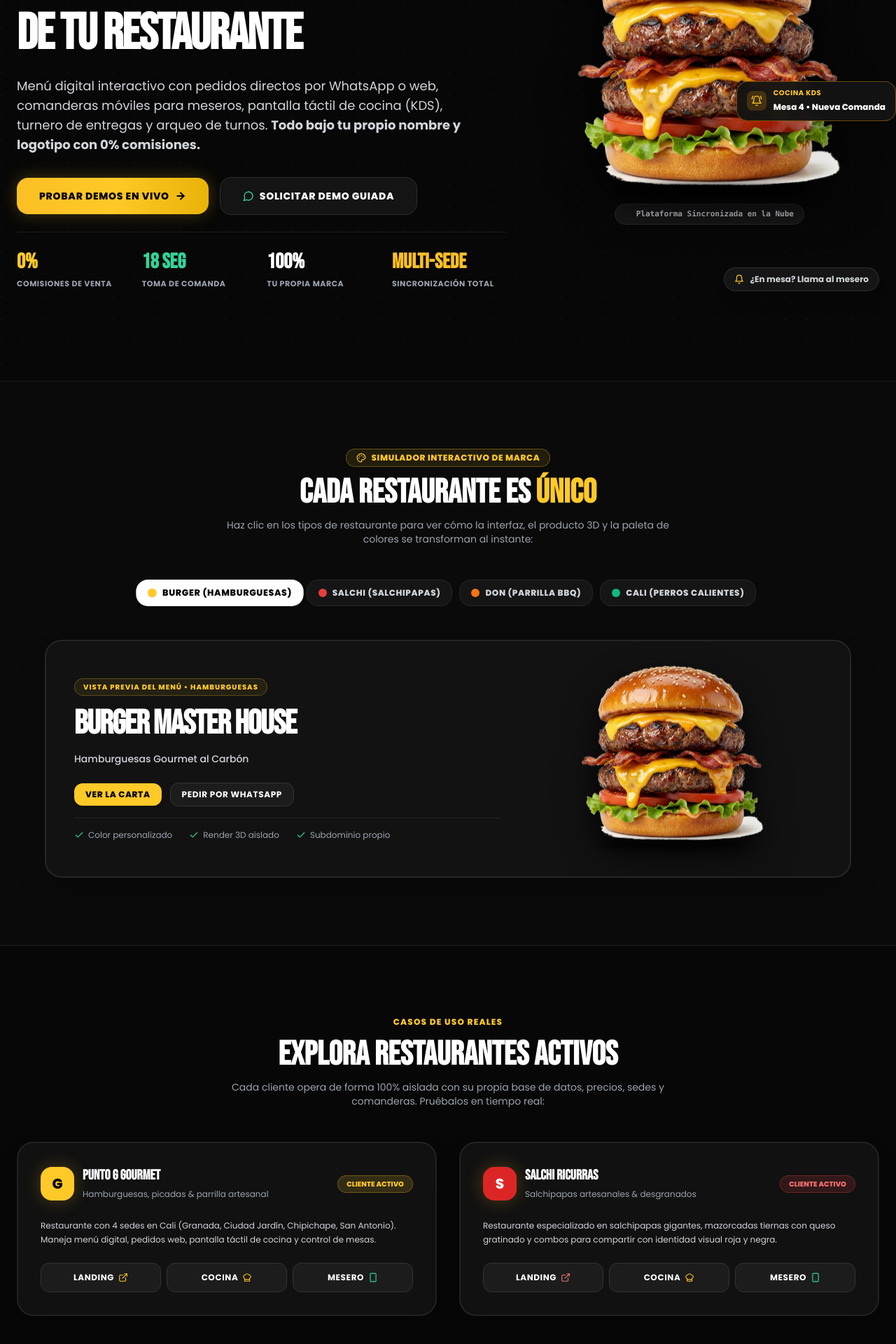
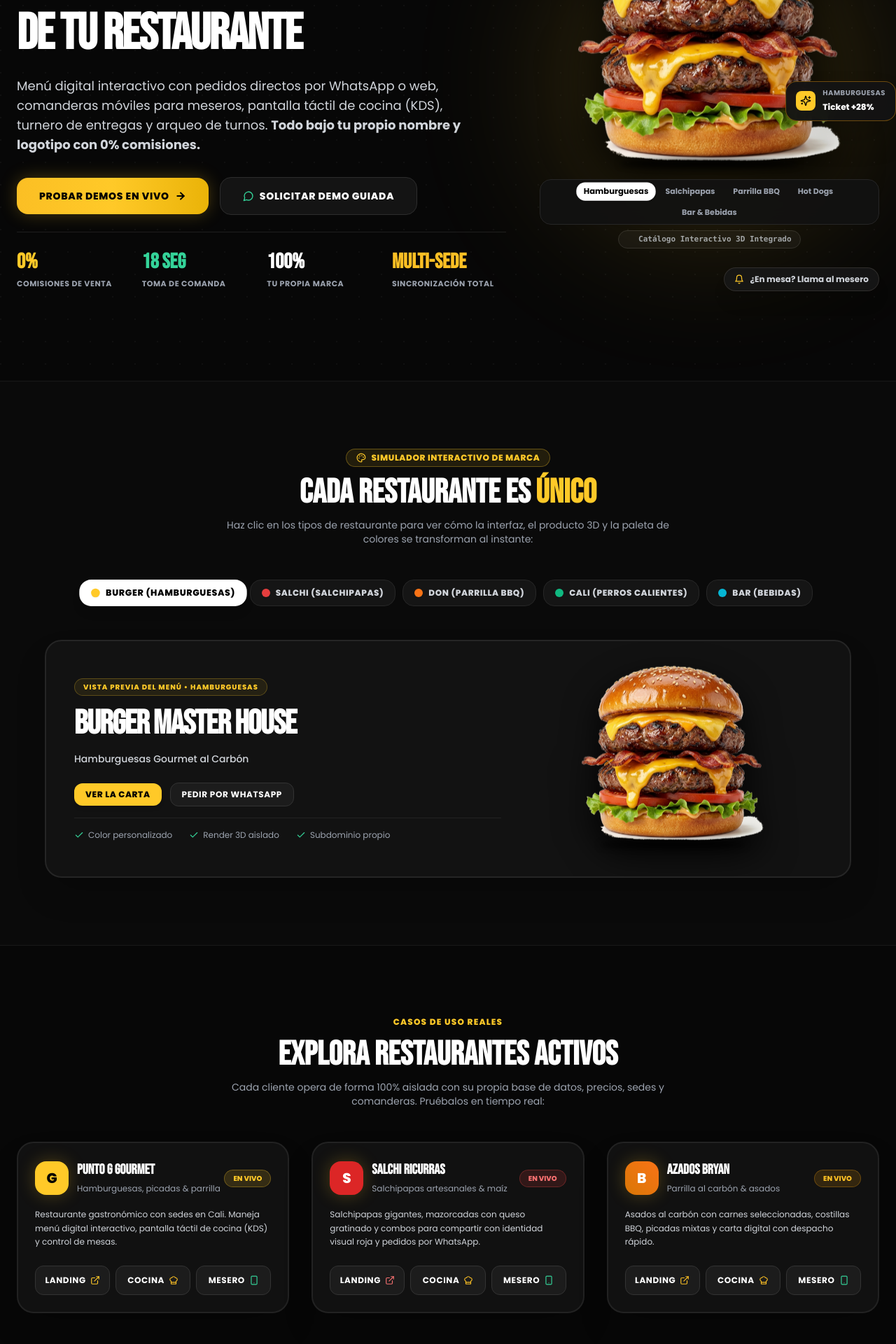
Before and after one commit to SarriaFreelancer/gastronegocios, a Next.js app: page / in a window 1280 px wide. Shown: the part 360-2280 px from the top of the page at 70% size. Built offline with nearby package versions, Linux system fonts and the light colour scheme; no server answers; the database is empty.

Commit message:
feat: UX/UI interactiva para GastroNegocios y aislamiento total de marcas en landing de restaurantes

```diff
--- a/next.config.mjs
+++ b/next.config.mjs
@@ -6,7 +6,11 @@ const nextConfig = {
     remotePatterns: [
       {
         protocol: 'https',
-        hostname: 'images.unsplash.com',
+        hostname: '**',
+      },
+      {
+        protocol: 'http',
+        hostname: '**',
       },
     ],
   },
--- a/src/components/saas/SaasLandingPage.tsx
+++ b/src/components/saas/SaasLandingPage.tsx
@@ -80,12 +80,33 @@ const BRAND_SIMULATOR_PRESETS: BrandPreset[] = [
     image: '/images/assets/hotdog-3d.png',
     samplePrice: '$18.900',
   },
+  {
+    id: 'drinks',
+    name: 'BAR & CÓCTELES LOUNGE',
+    slogan: 'Bebidas Premium y Coctelería de Autor',
+    color: '#06B6D4',
+    category: 'Bebidas',
+    image: '/images/assets/drinks-3d.png',
+    samplePrice: '$24.000',
+  },
+];
+
+const HERO_PRODUCTS = [
+  { id: 'burger', name: 'Hamburguesas', img: '/images/assets/burger-hero-transparent.png', tag: 'Ticket +28%', color: '#FFC928' },
+  { id: 'salchipapa', name: 'Salchipapas', img: '/images/assets/salchipapa-3d.png', tag: 'Top Ventas', color: '#E53E3E' },
+  { id: 'parrilla', name: 'Parrilla BBQ', img: '/images/assets/parrilla-3d.png', tag: 'Cortes Finos', color: '#F97316' },
+  { id: 'hotdog', name: 'Hot Dogs', img: '/images/assets/hotdog-3d.png', tag: 'Despacho Rápido', color: '#10B981' },
+  { id: 'drinks', name: 'Bar & Bebidas', img: '/images/assets/drinks-3d.png', tag: 'Alto Margen', color: '#06B6D4' },
 ];
 
 export function SaasLandingPage() {
   const whatsappSalesUrl =
     'https://wa.me/573229088736?text=' +
-    encodeURIComponent('¡Hola! Me interesa adquirir la plataforma SaaS para mi restaurante. ¿Podrían brindarme información y una demostración guiada?');
+    encodeURIComponent('¡Hola! Me interesa adquirir la plataforma GastroNegocios para mi restaurante. ¿Podrían brindarme información y una demostración guiada?');
+
+  // Hero Interactive 3D Dish Switcher
+  const [heroProductIndex, setHeroProductIndex] = useState(0);
+  const currentHeroProduct = HERO_PRODUCTS[heroProductIndex];
 
   // Interactive Brand Simulator State
   const [activeBrand, setActiveBrand] = useState<BrandPreset>(BRAND_SIMULATOR_PRESETS[0]);
@@ -246,8 +267,14 @@ export function SaasLandingPage() {
             {/* Right Column: Floating 3D Interactive Terminal Showcase */}
             <div className="lg:col-span-5 relative flex flex-col items-center justify-center">
 
+              {/* Ambient Radial Halo */}
+              <div
+                className="absolute w-72 sm:w-96 h-72 sm:h-96 rounded-full blur-[120px] opacity-25 pointer-events-none transition-colors duration-700"
+                style={{ backgroundColor: currentHeroProduct.color }}
+              />
+
               {/* Floating Live Metric: Sales increase */}
-              <div className="absolute -top-4 -left-4 sm:left-4 z-20 px-3.5 py-2 rounded-2xl bg-[#141414]/95 border border-emerald-500/40 text-white shadow-2xl backdrop-blur-md flex items-center gap-2.5 animate-pulse">
+              <div className="absolute -top-4 -left-4 sm:left-2 z-20 px-3.5 py-2 rounded-2xl bg-[#141414]/95 border border-emerald-500/40 text-white shadow-2xl backdrop-blur-md flex items-center gap-2.5 animate-pulse">
                 <div className="w-7 h-7 rounded-lg bg-emerald-500/20 text-emerald-400 flex items-center justify-center font-bold">
                   <TrendingUp className="w-4 h-4" />
                 </div>
@@ -257,36 +284,64 @@ export function SaasLandingPage() {
                 </div>
               </div>
 
-              {/* Floating Live Kitchen Alert */}
+              {/* Floating Live Dynamic Badge */}
               <div className="absolute top-1/2 -right-4 sm:-right-6 z-20 px-3.5 py-2 rounded-2xl bg-[#141414]/95 border border-amber-500/40 text-white shadow-2xl backdrop-blur-md flex items-center gap-2.5">
-                <div className="w-7 h-7 rounded-lg bg-amber-500/20 text-brand-yellow flex items-center justify-center font-bold">
-                  <BellRing className="w-4 h-4" />
+                <div
+                  className="w-7 h-7 rounded-lg flex items-center justify-center font-bold text-black"
+                  style={{ backgroundColor: currentHeroProduct.color }}
+                >
+                  <Sparkles className="w-4 h-4" />
                 </div>
                 <div>
-                  <span className="text-[10px] text-brand-yellow font-bold uppercase tracking-wider block">Cocina KDS</span>
-                  <span className="text-xs font-black text-white">Mesa 4 • Nueva Comanda</span>
+                  <span className="text-[10px] text-gray-400 font-bold uppercase tracking-wider block">
+                    {currentHeroProduct.name}
+                  </span>
+                  <span className="text-xs font-black text-white">
+                    {currentHeroProduct.tag}
+                  </span>
                 </div>
               </div>
 
               {/* 3D Product Float with Ground Shadow */}
               <div className="relative w-[300px] h-[270px] sm:w-[400px] sm:h-[360px] flex items-center justify-center animate-float">
-                <Image
-                  src="/images/assets/burger-hero-transparent.png"
-                  alt="Plataforma SaaS Restaurante 3D"
-                  fill
-                  priority
-                  className="object-contain drop-shadow-[0_28px_32px_rgba(0,0,0,0.95)]"
-                  sizes="(max-width: 1024px) 300px, 400px"
+                <img
+                  key={currentHeroProduct.img}
+                  src={currentHeroProduct.img}
+                  alt={currentHeroProduct.name}
+                  className="w-full h-full object-contain drop-shadow-[0_28px_32px_rgba(0,0,0,0.95)] transition-all duration-500 hover:scale-105 cursor-pointer select-none"
+                  onClick={() => setHeroProductIndex((prev) => (prev + 1) % HERO_PRODUCTS.length)}
+                  title="Haz clic para ver otro plato"
                 />
               </div>
 
               {/* Ground Shadow */}
               <div className="w-48 sm:w-64 h-3 bg-black/80 rounded-[100%] blur-sm -mt-2 pointer-events-none" />
 
+              {/* Interactive Food Switcher Pills */}
+              <div className="mt-4 flex flex-wrap items-center justify-center gap-1.5 p-1 rounded-2xl bg-[#121212]/90 border border-[#262626] backdrop-blur-md z-20">
+                {HERO_PRODUCTS.map((prod, idx) => {
+                  const isActive = heroProductIndex === idx;
+                  return (
+                    <button
+                      key={prod.id}
+                      type="button"
+                      onClick={() => setHeroProductIndex(idx)}
+                      className={`px-2.5 py-1 rounded-xl text-[11px] font-bold transition-all duration-200 cursor-pointer ${
+                        isActive
+                          ? 'bg-white text-black shadow font-black scale-105'
+                          : 'text-gray-400 hover:text-white hover:bg-neutral-800'
+                      }`}
+                    >
+                      {prod.name}
+                    </button>
+                  );
+                })}
+              </div>
+
               {/* Live Status Pill underneath */}
-              <div className="mt-4 inline-flex items-center gap-2 px-3.5 py-1.5 rounded-full bg-[#181818] border border-[#2b2b2b] text-xs text-gray-300">
+              <div className="mt-2 inline-flex items-center gap-2 px-3 py-1 rounded-full bg-[#181818]/60 border border-[#2b2b2b] text-[11px] text-gray-400">
                 <span className="w-2 h-2 rounded-full bg-emerald-400 animate-ping" />
-                <span className="font-mono text-[11px] font-bold">Plataforma Sincronizada en la Nube</span>
+                <span className="font-mono font-bold">Catálogo Interactivo 3D Integrado</span>
               </div>
             </div>
 
@@ -425,10 +480,11 @@ export function SaasLandingPage() {
           </p>
         </div>
 
-        <div className="grid grid-cols-1 md:grid-cols-2 gap-8">
+        <div className="grid grid-cols-1 md:grid-cols-2 lg:grid-cols-3 gap-6 sm:gap-8">
 
           {/* Tarjeta Demo 1: Punto G */}
-          <div className="bg-[#111] border-2 border-[#222] hover:border-brand-yellow/60 rounded-3xl p-6 sm:p-8 space-y-6 shadow-2xl transition-all duration-300 hover:-translate-y-1">
+          <div className="bg-[#111] border-2 border-[#222] hover:border-brand-yellow/60 rounded-3xl p-6 space-y-6 shadow-2xl transition-all duration-300 hover:-translate-y-1 flex flex-col justify-between">
+            <div className="space-y-4">
               <div className="flex items-center justify-between">
                 <div className="flex items-center gap-3">
                   <div className="w-12 h-12 rounded-2xl bg-brand-yellow text-black flex items-center justify-center font-black text-xl shadow-glow">
@@ -438,21 +494,22 @@ export function SaasLandingPage() {
                     <h3 className="text-xl font-black uppercase text-white font-display">
                       Punto G Gourmet
                     </h3>
-                  <span className="text-xs text-gray-400">Hamburguesas, picadas & parrilla artesanal</span>
+                    <span className="text-xs text-gray-400">Hamburguesas, picadas & parrilla</span>
                   </div>
                 </div>
                 <span className="px-3 py-1 rounded-full text-[10px] font-black uppercase bg-brand-yellow/15 text-brand-yellow border border-brand-yellow/30">
-                Cliente Activo
+                  En Vivo
                 </span>
               </div>
 
               <p className="text-xs text-gray-300 leading-relaxed">
-              Restaurante con 4 sedes en Cali (Granada, Ciudad Jardín, Chipichape, San Antonio). Maneja menú digital, pedidos web, pantalla táctil de cocina y control de mesas.
+                Restaurante gastronómico con sedes en Cali. Maneja menú digital interactivo, pantalla táctil de cocina (KDS) y control de mesas.
               </p>
+            </div>
 
             <div className="grid grid-cols-3 gap-2 text-xs font-bold uppercase tracking-wider">
               <Link
-                href="/r/puntog"
+                href="/r/punto-g"
                 target="_blank"
                 className="p-3 rounded-xl bg-[#1c1c1c] hover:bg-[#282828] text-white border border-[#333] flex items-center justify-center gap-1.5 transition text-center"
               >
@@ -460,7 +517,7 @@ export function SaasLandingPage() {
                 <ExternalLink className="w-3.5 h-3.5 text-brand-yellow" />
               </Link>
               <Link
-                href="/r/puntog/cocina"
+                href="/r/punto-g/cocina"
                 target="_blank"
                 className="p-3 rounded-xl bg-[#1c1c1c] hover:bg-[#282828] text-white border border-[#333] flex items-center justify-center gap-1.5 transition text-center"
               >
@@ -468,7 +525,7 @@ export function SaasLandingPage() {
                 <ChefHat className="w-3.5 h-3.5 text-amber-400" />
               </Link>
               <Link
-                href="/r/puntog/mesero"
+                href="/r/punto-g/mesero"
                 target="_blank"
                 className="p-3 rounded-xl bg-[#1c1c1c] hover:bg-[#282828] text-white border border-[#333] flex items-center justify-center gap-1.5 transition text-center"
               >
@@ -479,7 +536,8 @@ export function SaasLandingPage() {
           </div>
 
           {/* Tarjeta Demo 2: Salchi Ricurras */}
-          <div className="bg-[#111] border-2 border-[#222] hover:border-red-500/60 rounded-3xl p-6 sm:p-8 space-y-6 shadow-2xl transition-all duration-300 hover:-translate-y-1">
+          <div className="bg-[#111] border-2 border-[#222] hover:border-red-500/60 rounded-3xl p-6 space-y-6 shadow-2xl transition-all duration-300 hover:-translate-y-1 flex flex-col justify-between">
+            <div className="space-y-4">
               <div className="flex items-center justify-between">
                 <div className="flex items-center gap-3">
                   <div className="w-12 h-12 rounded-2xl bg-red-600 text-white flex items-center justify-center font-black text-xl shadow-glow">
@@ -489,17 +547,18 @@ export function SaasLandingPage() {
                     <h3 className="text-xl font-black uppercase text-white font-display">
                       Salchi Ricurras
                     </h3>
-                  <span className="text-xs text-gray-400">Salchipapas artesanales & desgranados</span>
+                    <span className="text-xs text-gray-400">Salchipapas artesanales & maíz</span>
                   </div>
                 </div>
                 <span className="px-3 py-1 rounded-full text-[10px] font-black uppercase bg-red-500/15 text-red-400 border border-red-500/30">
-                Cliente Activo
+                  En Vivo
                 </span>
               </div>
 
               <p className="text-xs text-gray-300 leading-relaxed">
-              Restaurante especializado en salchipapas gigantes, mazorcadas tiernas con queso gratinado y combos para compartir con identidad visual roja y negra.
+                Salchipapas gigantes, mazorcadas con queso gratinado y combos para compartir con identidad visual roja y pedidos por WhatsApp.
               </p>
+            </div>
 
             <div className="grid grid-cols-3 gap-2 text-xs font-bold uppercase tracking-wider">
               <Link
@@ -520,6 +579,59 @@ export function SaasLandingPage() {
               </Link>
               <Link
                 href="/r/salchiricurras/mesero"
+                target="_blank"
+                className="p-3 rounded-xl bg-[#1c1c1c] hover:bg-[#282828] text-white border border-[#333] flex items-center justify-center gap-1.5 transition text-center"
+              >
+                <span>Mesero</span>
+                <Smartphone className="w-3.5 h-3.5 text-emerald-400" />
+              </Link>
+            </div>
+          </div>
+
+          {/* Tarjeta Demo 3: Azados Bryan */}
+          <div className="bg-[#111] border-2 border-[#222] hover:border-amber-500/60 rounded-3xl p-6 space-y-6 shadow-2xl transition-all duration-300 hover:-translate-y-1 flex flex-col justify-between">
+            <div className="space-y-4">
+              <div className="flex items-center justify-between">
+                <div className="flex items-center gap-3">
+                  <div className="w-12 h-12 rounded-2xl bg-gradient-to-tr from-amber-600 to-orange-500 text-white flex items-center justify-center font-black text-xl shadow-glow">
+                    B
+                  </div>
+                  <div>
+                    <h3 className="text-xl font-black uppercase text-white font-display">
+                      Azados Bryan
+                    </h3>
+                    <span className="text-xs text-gray-400">Parrilla al carbón & asados</span>
+                  </div>
+                </div>
+                <span className="px-3 py-1 rounded-full text-[10px] font-black uppercase bg-amber-500/15 text-amber-400 border border-amber-500/30">
+                  En Vivo
+                </span>
+              </div>
+
+              <p className="text-xs text-gray-300 leading-relaxed">
+                Asados al carbón con carnes seleccionadas, costillas BBQ, picadas mixtas y carta digital con despacho rápido.
+              </p>
+            </div>
+
+            <div className="grid grid-cols-3 gap-2 text-xs font-bold uppercase tracking-wider">
+              <Link
+                href="/r/bryan"
+                target="_blank"
+                className="p-3 rounded-xl bg-[#1c1c1c] hover:bg-[#282828] text-white border border-[#333] flex items-center justify-center gap-1.5 transition text-center"
+              >
+                <span>Landing</span>
+                <ExternalLink className="w-3.5 h-3.5 text-amber-400" />
+              </Link>
+              <Link
+                href="/r/bryan/cocina"
+                target="_blank"
+                className="p-3 rounded-xl bg-[#1c1c1c] hover:bg-[#282828] text-white border border-[#333] flex items-center justify-center gap-1.5 transition text-center"
+              >
+                <span>Cocina</span>
+                <ChefHat className="w-3.5 h-3.5 text-amber-400" />
+              </Link>
+              <Link
+                href="/r/bryan/mesero"
                 target="_blank"
                 className="p-3 rounded-xl bg-[#1c1c1c] hover:bg-[#282828] text-white border border-[#333] flex items-center justify-center gap-1.5 transition text-center"
               >
```
Also changed, not shown: src/components/layout/Footer.tsx (+9 -2 lines), src/components/layout/Header.tsx (+15 -1 lines), src/components/ui/Logo.tsx (+10 -2 lines). Lines whose indentation alone changed are shown as unchanged.
